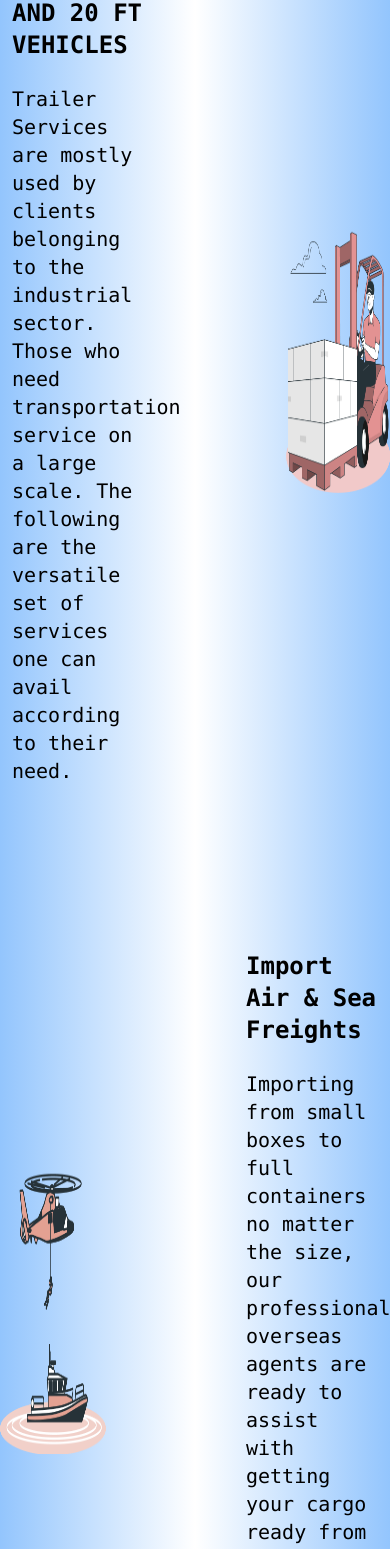
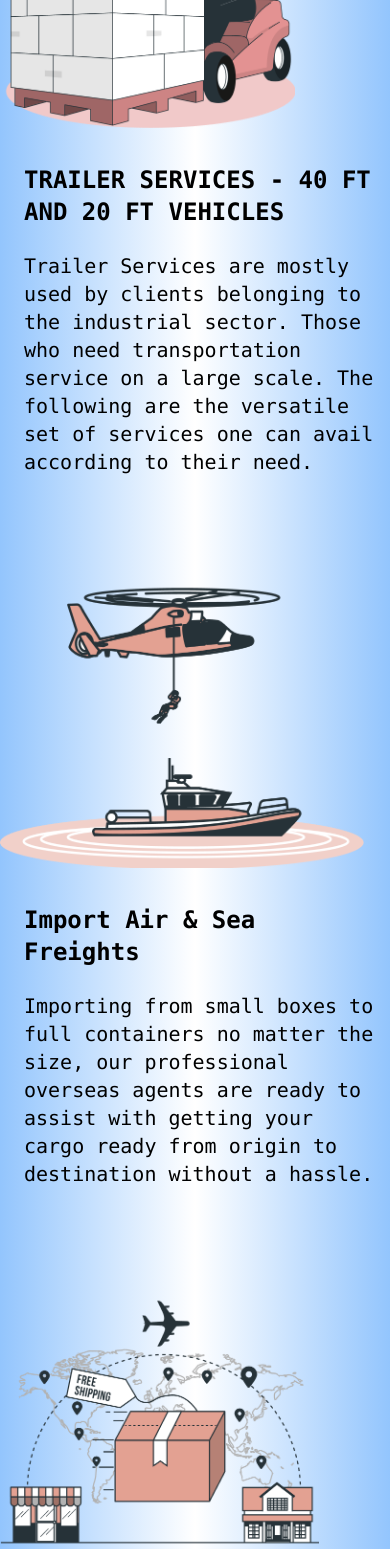
Before and after one commit to Deepakraja03/PEC, a React (Create React App) app in the folder front/: page / in a window 390 px wide. Shown: the part 240-1789 px from the top of the page. Built offline with nearby package versions, Linux system fonts and the light colour scheme.

Commit message:
made the site responsive

```diff
--- a/front/src/components/Home.js
+++ b/front/src/components/Home.js
@@ -1,9 +1,5 @@
 // App.js
 import React from 'react';
-import transportationImage from '../asserts/transportation-4506971_1280.webp';
-import containersImage from '../asserts/1,000+ Free Logistics & Truck Images - Pixabay_files/containers-2018438_640.jpg';
-import cargoShipImage from '../asserts/1,000+ Free Logistics & Truck Images - Pixabay_files/cargo-ship-7683972_640.jpg';
-import container from '../asserts/1,000+ Free Logistics & Truck Images - Pixabay_files/containers-2018438_640.jpg';
 import First from '../asserts/first.jpg'
 import Logs from '../asserts/bro.png'
 import Second from '../asserts/second.png'
@@ -20,25 +16,24 @@ function Home() {
                 <div className="font-mono h-full bg-gradient-to-r from-blue-300 via-white to-blue-300 pb-6">
                     {/* 1 */}
                     <div className=" ">
-                        <div className=' flex justify-center pt-32 space-x-32 items-center'>
-                        <div className=' px-3 w-[40%]'>
+                        <div className='flex-row-reverse pt-20 space-x-4 md:flex justify-center md:pt-32 md:space-x-36 items-center'>
+                        <div>
+                                <img className=' h-72 w-auto' src={Logs}></img>
+                            </div>
+                        <div className='px-2 md:px-3 md:w-[40%]'>
                             <p className=" font-bold text-2xl flex justify-center pt-[10%] text-black">TRAILER SERVICES - 40 FT AND 20 FT VEHICLES</p>
                             <p className="text-xl my-6 text-black">Trailer Services are mostly used by clients belonging to the industrial sector. Those who need transportation service on a large scale. The following are the versatile set of services one can avail according to their need.</p>
                         </div>
-                            <div>
-                                <img className=' h-72 w-auto' src={Logs}></img>
-                            </div>
-
                         </div>
                     </div>
 
                    {/* 2 */}
                     <div className=" ">
-                        <div className=' flex justify-center pt-32 space-x-32 items-center'>
+                        <div className='block pt-20 space-x-4 md:flex justify-center md:pt-32 md:space-x-32 items-center'>
                         <div>
                                 <img className=' h-72 w-auto' src={Second}></img>
                             </div>
-                        <div className=' px-3 w-[40%]'>
+                        <div className='px-2 md:px-3 md:w-[40%]'>
                             <p className=" font-bold text-2xl flex justify-center pt-[10%] text-black">Import Air & Sea Freights</p>
                             <p className="text-xl my-6 text-black">Importing from small boxes to full containers no matter the size, our professional overseas agents are ready to assist with getting your cargo ready from origin to destination without a hassle.</p>
                         </div>
@@ -50,17 +45,16 @@ function Home() {
                     {/* 3 */}
 
 <div className=" ">
-                        <div className=' flex justify-center pt-32 space-x-32 items-center'>
-                        <div className=' px-3 w-[40%]'>
+                        <div className=' flex-row-reverse pt-20 space-x-4 md:flex justify-center md:pt-32 md:space-x-32 items-center'>
+                        <div>
+                                <img className=' h-72 w-auto' src={Third}></img>
+                            </div>
+                        <div className=' px-2 md:px-3 md:w-[40%]'>
                             <p className=" font-bold text-2xl flex justify-center pt-[10%] text-black">Unlocking Global Opportunities, One Shipment at a Time</p>
                             <p className="text-xl my-6 text-black">
                             At Reudan, we're your global logistics partner. Our precision, experience, and innovation ensure seamless, reliable, and efficient cargo delivery worldwide.
                                 </p>
                         </div>
-                            <div>
-                                <img className=' h-72 w-auto' src={Third}></img>
-                            </div>
-
                         </div>
                     </div>
                 </div>
--- a/front/src/components/MapComponent.js
+++ b/front/src/components/MapComponent.js
@@ -105,14 +105,14 @@ const MapComponent = () => {
   }, []); // Empty dependency array to ensure useEffect runs only once
 
   return (
-    <div>
-      <div id="map" style={{ width: '100%', height: '600px' }}></div>
+    <div className='pt-16 mx-2 '>
+      <div id="map" className='rounded-xl' style={{ width: '100%', height: '600px' }}></div>
       <div hidden>
         <h3>Request:</h3>
         <pre id="request"></pre>
       </div>
       <div>
-<div class="container my-24 mx-auto md:px-6">
+<div class="container my-32 mx-auto md:px-6">
   <section class="mb-32">
     <div class="container px-6 md:px-12">
       <div
--- a/front/src/components/MapMatrix.js
+++ b/front/src/components/MapMatrix.js
@@ -92,17 +92,17 @@ const MapMatrix = () => {
 
   return (
     <div className='font-mono h-full bg-gradient-to-r from-blue-300 via-white to-blue-300 pb-6'>
-        <div className='pt-28 text-black flex justify-center text-4xl font-bold'>
+        <div className=' pt-24 text-2xl md:pt-28 text-black flex justify-center md:text-4xl font-bold'>
             Find the Shortest Route
         </div>
-        <div className='flex justify-center pt-24'>
+        <div className='block px-10 items-center pt-4 md:flex md:justify-center md:pt-24'>
             <div>
                 <input
                 type="text"
                 placeholder="Enter an origin location"
                 value={origin}
                 onChange={(e) => handleOriginPlaceSelect(e.target.value)}
-                className='text-lg border-2 border-black w-80 rounded-md p-2 mx-2'
+                className='text-lg mt-5 border-2 border-black w-80 rounded-md p-2 mx-2'
                 />
                 {originLoading && <div>Loading...</div>}
                 {error && <div>Error: {error}</div>}
@@ -122,7 +122,7 @@ const MapMatrix = () => {
                 placeholder="Enter a destination location"
                 value={destination}
                 onChange={(e) => handleDestinationPlaceSelect(e.target.value)}
-                className='text-lg border-2 border-black w-80 rounded-md p-2 mx-2'
+                className='text-lg mt-5 border-2 border-black w-80 rounded-md p-2 mx-2'
                 />
                 {destLoading && <div>Loading...</div>}
                 {error && <div>Error: {error}</div>}
@@ -144,21 +144,21 @@ const MapMatrix = () => {
       {loading && <div className=' flex justify-center'>Loading...</div>}
       {error && <div>Error: {error}</div>}
       {data && (
-        <div className=' mx-[25%]'>
+        <div className=' mx-[10%] md:mx-[25%]'>
           <div>
-            <h3 className=' font-semibold text-xl'>Origin:</h3>
+            <h3 className=' text-center md:text-left font-semibold text-xl'>Origin:</h3>
             <p >{data.origin_addresses[0]}</p>
           </div>
           <div>
-            <h3 className=' font-semibold text-xl'>Destination:</h3>
+            <h3 className=' text-center md:text-left font-semibold text-xl'>Destination:</h3>
             <p>{data.destination_addresses[0]}</p>
           </div>
           <div>
-            <h3 className=' font-semibold text-xl'>Distance:</h3>
+            <h3 className=' text-center md:text-left font-semibold text-xl'>Distance:</h3>
             <p>{data.rows[0].elements[0].distance.text}</p>
           </div>
           <div>
-            <h3 className=' font-semibold text-xl'>Duration:</h3>
+            <h3 className=' text-center md:text-left font-semibold text-xl'>Duration:</h3>
             <p>{data.rows[0].elements[0].duration.text}</p>
           </div>
         </div>
```
